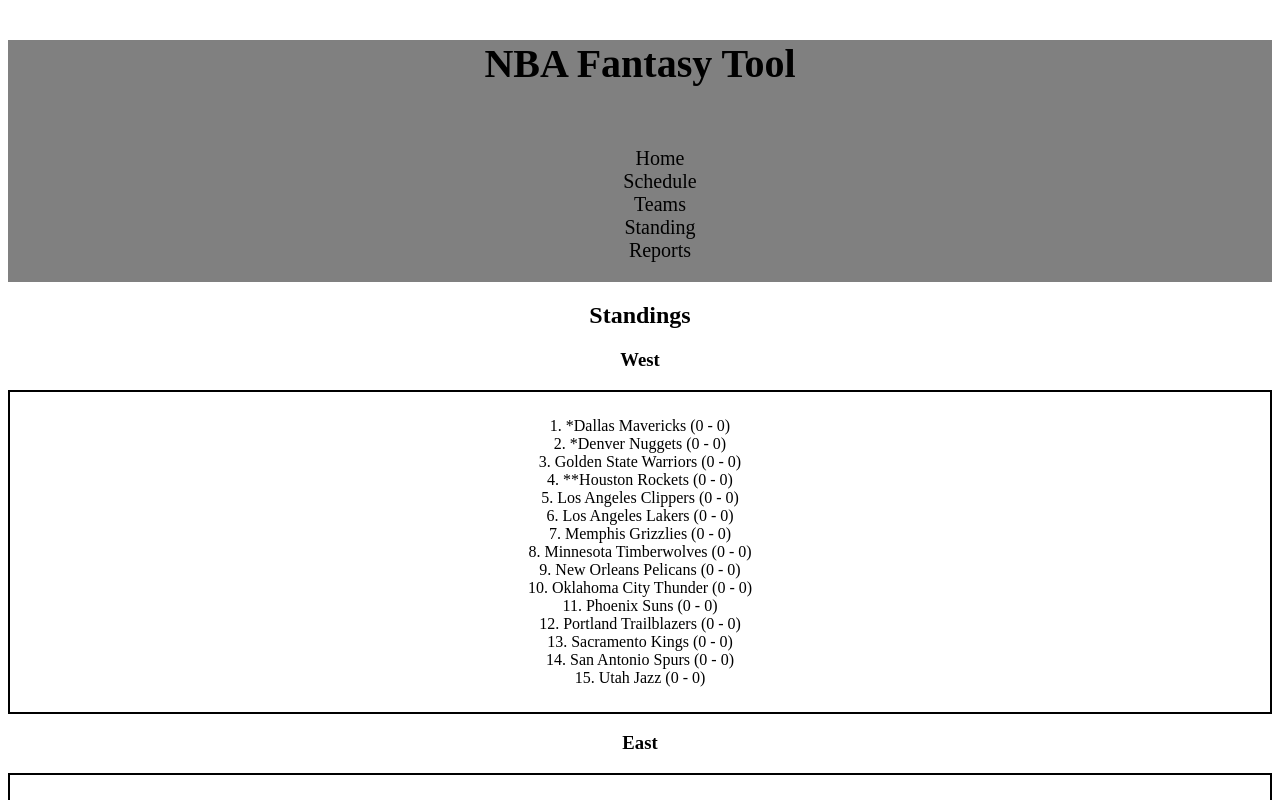
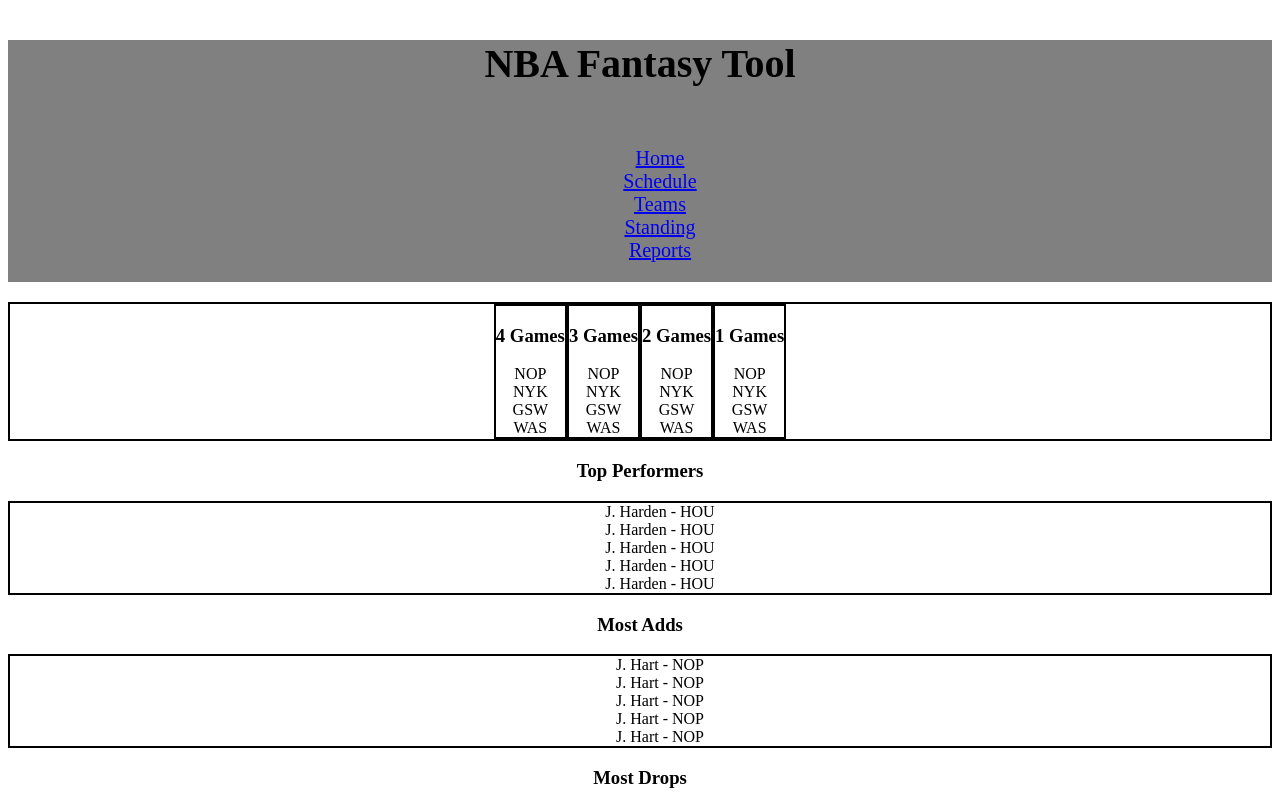
Before and after one commit to yougene42193/nba-fantasy-tool, a React (Create React App) app: page / in a window 1280 px wide. Shown: the top 800 px of the page. Built offline with nearby package versions, Linux system fonts and the light colour scheme.

Commit message:
nav routers finished

```diff
--- a/package.json
+++ b/package.json
@@ -6,6 +6,7 @@
     "react": "^16.11.0",
     "react-dom": "^16.11.0",
     "react-router": "^5.1.2",
+    "react-router-dom": "^5.1.2",
     "react-scripts": "3.2.0"
   },
   "scripts": {
--- a/src/App.js
+++ b/src/App.js
@@ -1,15 +1,41 @@
 import React from 'react';
 import './App.css';
+import { Route, Switch } from 'react-router-dom';
 import Header from './Header/Header';
 import Home from './Home/Home';
-import Teams from './Teams/Teams'
-import Standings from './Standings/Standings'
+import Teams from './Teams/Teams';
+import Standings from './Standings/Standings';
+import Reports from './Reports/Reports';
+import Schedule from './Schedule/Schedule';
 
 function App() {
   return (
     <div className="App">
       <Header />
-      <Standings />
+      <main>
+        <Switch>
+          <Route
+            exact path='/'
+            component={Home}
+          />
+          <Route
+            path='/teams'
+            component={Teams}
+          />
+          <Route
+            path='/standings'
+            component={Standings}
+          />
+          <Route
+            path='/schedule'
+            component={Schedule}
+          />
+          <Route
+            path='/reports'
+            component={Reports}
+          />
+        </Switch>
+      </main>
     </div>
   );
 }
--- a/src/Header/Header.js
+++ b/src/Header/Header.js
@@ -1,5 +1,6 @@
 import React from 'react';
 import './Header.css'
+import { Link } from 'react-router-dom';
 
 export default class Header extends React.Component {
     render() {
@@ -8,11 +9,11 @@
                 <nav role='navigation'>
                     <h1>NBA Fantasy Tool</h1>
                     <ul className="menu-nav">
-                        <li>Home</li>
-                        <li>Schedule</li>
-                        <li>Teams</li>
-                        <li>Standing</li>
-                        <li>Reports</li>
+                        <li><Link to='/'>Home</Link></li>
+                        <li><Link to='/schedule'>Schedule</Link></li>
+                        <li><Link to='/teams'>Teams</Link></li>
+                        <li><Link to='/standings'>Standing</Link></li>
+                        <li><Link to='/reports'>Reports</Link></li>
                     </ul>
                 </nav>
             </section>
--- a/src/Reports/Reports.js
+++ b/src/Reports/Reports.js
@@ -3,7 +3,9 @@
 export default class Reports extends React.Component {
     render() {
         return (
+            <section className='reports-section'>
 
+            </section>
         )
     }
 }
--- a/src/Schedule/Schedule.js
+++ b/src/Schedule/Schedule.js
@@ -3,7 +3,9 @@
 export default class Schedule extends React.Component {
     render() {
         return (
+            <section className='schedule-section'>
 
+            </section>
         )
     }
 }
--- a/src/index.js
+++ b/src/index.js
@@ -1,6 +1,12 @@
 import React from 'react';
 import ReactDOM from 'react-dom';
 import App from './App';
+import { BrowserRouter } from 'react-router-dom';
 
 
-ReactDOM.render(<App />, document.getElementById('root'));
+ReactDOM.render(
+    <BrowserRouter>
+        <App />
+    </BrowserRouter>
+    , document.getElementById('root')
+);
```
